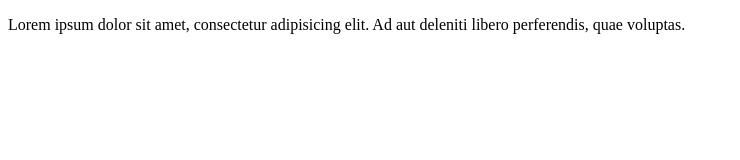
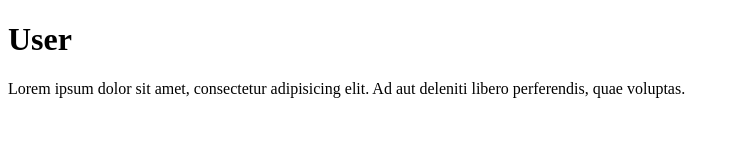
Before and after one commit to ekorad/splitmate, a plain HTML site: page user.html in a window 1280 px wide. Shown: the whole page, without its empty margins (0-740 px from the left). Drawn offline with Linux system fonts and the light colour scheme.

Commit message:
Add h1 in user

```diff
--- a/user.html
+++ b/user.html
@@ -10,6 +10,7 @@
     <title>Document</title>
 </head>
 <body>
+<h1>User</h1>
 <p>Lorem ipsum dolor sit amet, consectetur adipisicing elit. Ad aut deleniti libero perferendis, quae voluptas.</p>
 </body>
 </html>
```
